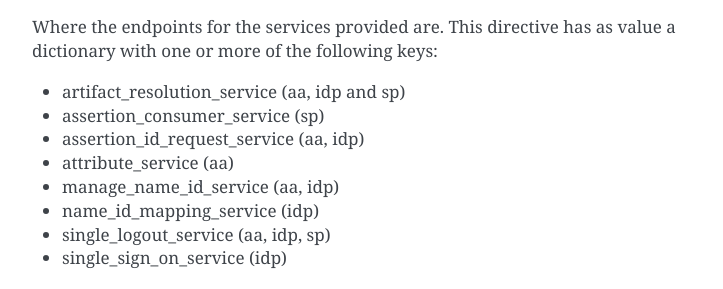
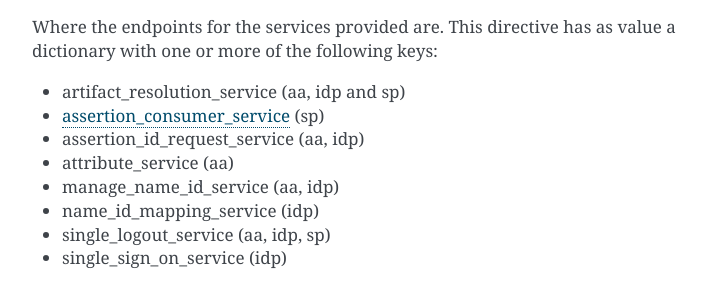
Before and after one commit to IdentityPython/pysaml2, a Sphinx documentation site: the page built from docs/howto/config.rst, in a window 1280 px wide and 900 px high, scrolled down 14321 px. Shown: the part 156-445 px from the top of the window, without its empty margins (388-1111 px from the left). Built offline with Sphinx 7.4.7, drawn with Linux system fonts in a browser that asks for light colours; the version number is read from the project's files by our own code; some of the changed lines change nothing that is shown.

Commit message:
Update docs

```diff
--- a/docs/howto/config.rst
+++ b/docs/howto/config.rst
@@ -639,7 +639,7 @@ Where the endpoints for the services provided are.
 This directive has as value a dictionary with one or more of the following keys:
 
 * artifact_resolution_service (aa, idp and sp)
-* assertion_consumer_service (sp)
+* `assertion_consumer_service <https://wiki.shibboleth.net/confluence/display/CONCEPT/AssertionConsumerService>`_ (sp)
 * assertion_id_request_service (aa, idp)
 * attribute_service (aa)
 * manage_name_id_service (aa, idp)
```
Also changed, not shown: 1 other file.
